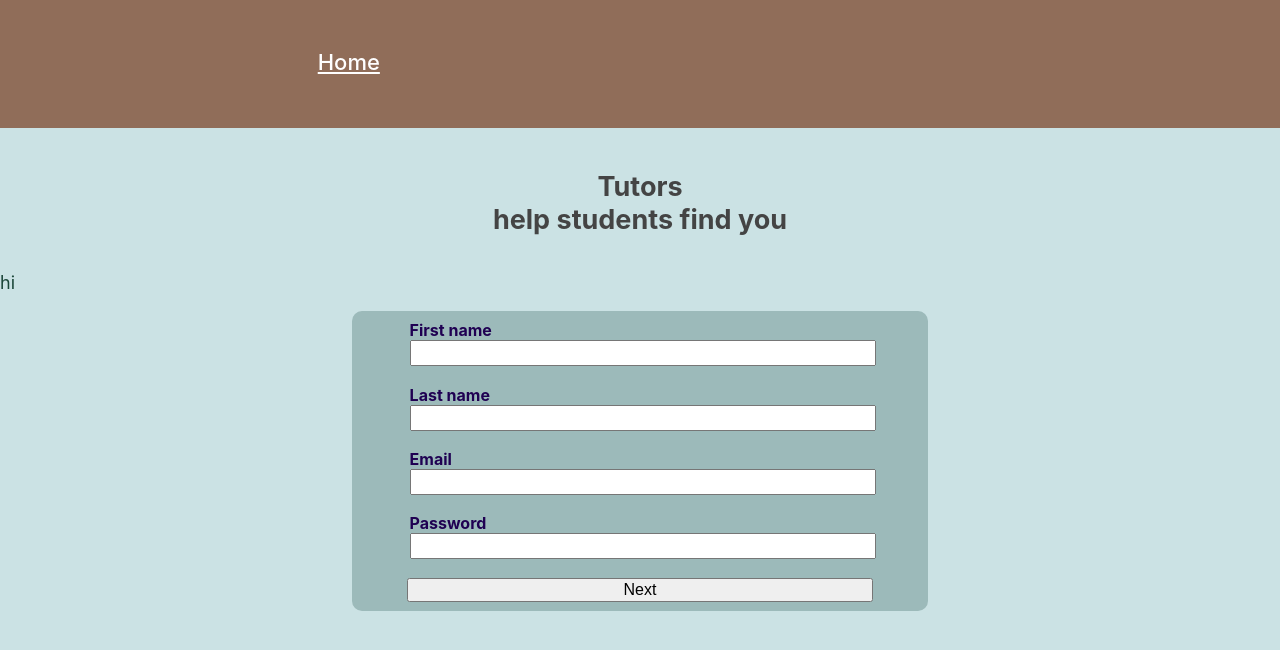
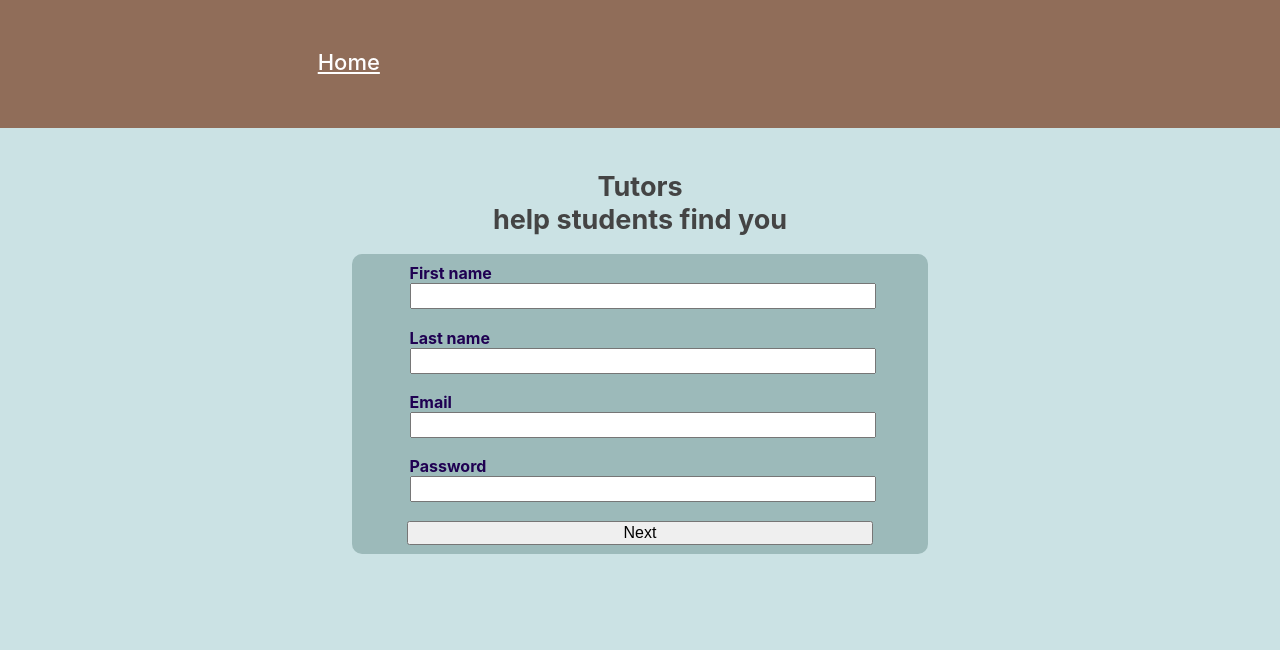
Before and after one commit to elireiner/tutors-app, a React (Create React App) app: page /tutors/add-service in a window 1280 px wide. Shown: the top 650 px of the page. Built offline with nearby package versions, Linux system fonts and the light colour scheme; no server answers.

Commit message:
Remove unused code

```diff
--- a/src/components/Filters/Filters.js
+++ b/src/components/Filters/Filters.js
@@ -1,5 +1,4 @@
 import React from 'react'
-import { Link } from 'react-router-dom'
 import './Filters.css'
 
 export default class Filters extends React.Component {
--- a/src/components/Forms/TutorAddService/TutorAddService.js
+++ b/src/components/Forms/TutorAddService/TutorAddService.js
@@ -159,7 +159,6 @@ export default class TutorAddService extends React.Component {
                     }
                 </section>
                 <section className="tutor-sign-up-section">
-                    <p>hi</p>
                     <form
                         className="tutor-sign-up-form"
                         onSubmit={this.handleSubmit}
--- a/src/components/MainPage/MainPage.js
+++ b/src/components/MainPage/MainPage.js
@@ -1,10 +1,8 @@
 import React from 'react'
-import TutorsContext from '../../contexts/TutorsContext'
 import TutorLink from '../TutorLink/TutorLink'
 import Filters from '../Filters/Filters'
 import Nav from '../Nav/Nav'
 import './MainPage.css'
-import PropTypes from 'prop-types';
 
 export default class MainPage extends React.Component {
     //fix organize default props and constructor
--- a/src/components/TutorLink/TutorLink.js
+++ b/src/components/TutorLink/TutorLink.js
@@ -1,7 +1,6 @@
 import React from 'react'
 import TutorsContext from '../../contexts/TutorsContext';
 import { Link } from 'react-router-dom'
-import PropTypes from 'prop-types';
 import './TutorLink.css'
 
 export default class TutorLink extends React.Component {
```
